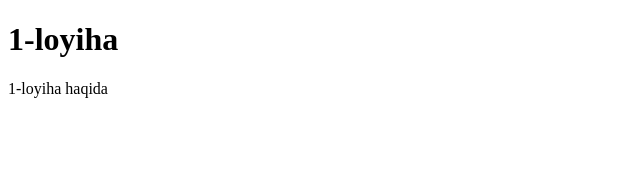
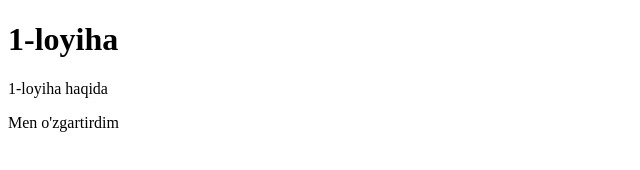
Before and after one commit to tohirjon2001UZ/Loyiha-1, a plain HTML site: page index.html in a window 1280 px wide. Shown: the whole page, without its empty margins (0-640 px from the left). Drawn offline with Linux system fonts and the light colour scheme.

Commit message:
add text

```diff
--- a/index.html
+++ b/index.html
@@ -8,5 +8,6 @@
 <body>
     <h1>1-loyiha</h1>
     <p>1-loyiha haqida</p>
+    <p>Men o'zgartirdim</p>
 </body>
 </html>
```
